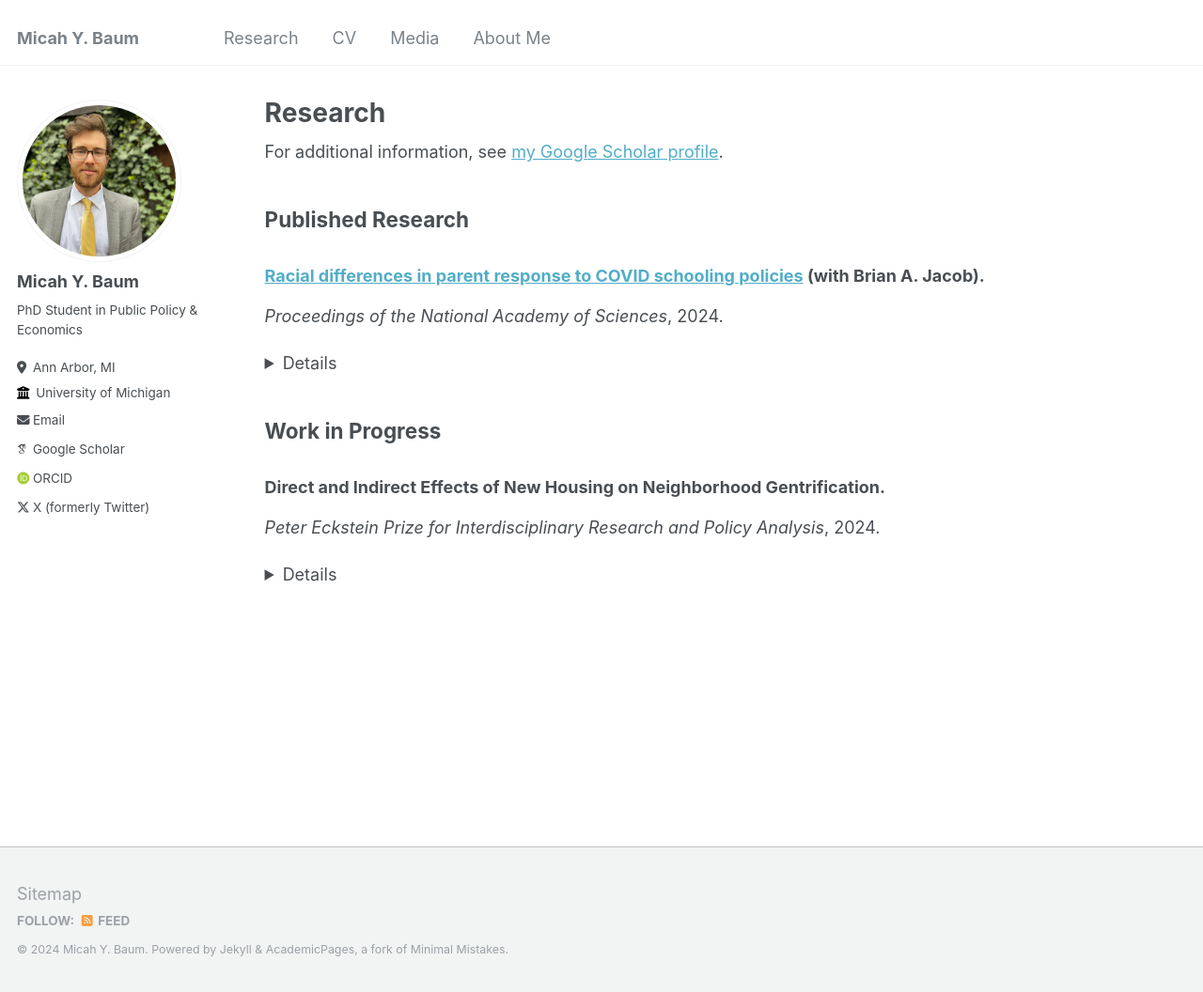
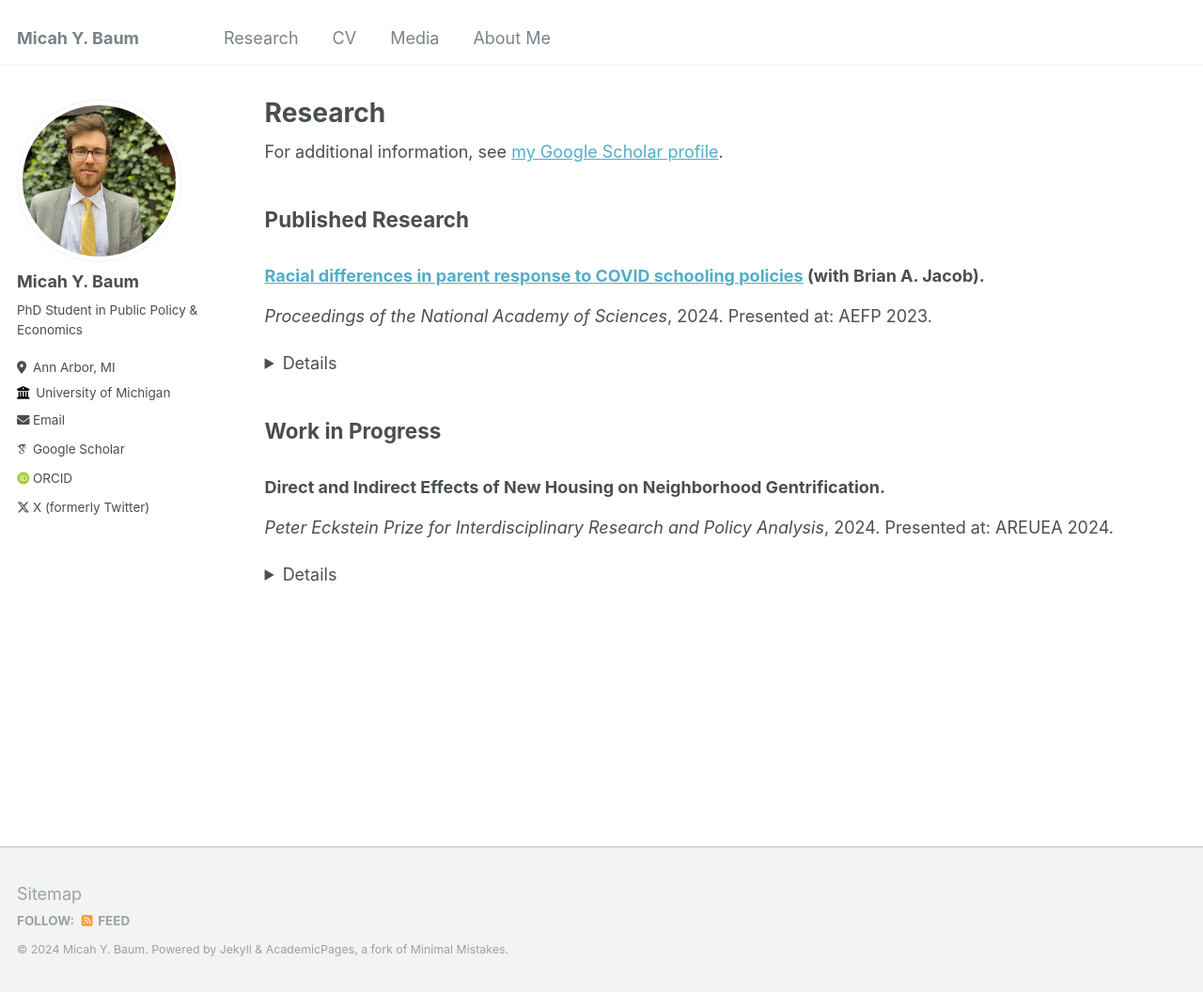
Before and after one commit to micah-baum/micah-baum.github.io, a Jekyll site: the page built from _pages/research.md, in a window 1280 px wide and 1056 px high. Shown: the whole window at 94% size. Built offline with Jekyll 4.4.1, drawn with Linux system fonts in a browser that asks for light colours; some web fonts are replaced.

Commit message:
Update research.md

```diff
--- a/_pages/research.md
+++ b/_pages/research.md
@@ -13,7 +13,8 @@ author_profile: true
 
 ## Published Research
 ### **[Racial differences in parent response to COVID schooling policies](https://micah-baum.github.io/files/baum-jacob-pnas-2024.pdf)** (with Brian A. Jacob).
-_Proceedings of the National Academy of Sciences_, 2024. <details> <summary>Abstract</summary>
+_Proceedings of the National Academy of Sciences_, 2024.
+Presented at: AEFP 2023. <details> <summary>Abstract</summary>
 This paper examines whether school COVID-19 policies influenced enrollment differently by student age and race/ethnicity. Unlike much prior research, we i) analyze enrollments for virtually the entire U.S. public school population for both the 2020–2021 and 2021–2022 school years, ii) compare enrollment trends within districts in order to isolate subgroup heterogeneity from district characteristics, and iii) account for district selection into preferred learning modes. Analyzing data on over 9,000 districts that serve more than 90% of public school students in the United States, we find enrollment responses to COVID policies differed notably. We find that White enrollments declined more than Black, Hispanic, and Asian enrollments in districts that started the 2020–2021 school year virtually, but in districts that started in-person the reverse was true: Non-White enrollments declined more than White enrollments. Moreover, Black, Hispanic, and Asian families responded more than White families to higher COVID-19 death rates in the months preceding the start of the 2021 school year. In 2021–2022, enrollment differences by the previous year’s learning mode persisted. Racial/ethnic differences did not vary by whether the district required masking in classrooms. These findings are consistent with the greater risk faced by communities of color during the pandemic and demonstrate an additional source of disparate impact from COVID policies.
 </details>
 
@@ -21,6 +22,7 @@ This paper examines whether school COVID-19 policies influenced enrollment diffe
 
 ## Work in Progress
 ### Direct and Indirect Effects of New Housing on Neighborhood Gentrification.
-_Peter Eckstein Prize for Interdisciplinary Research and Policy Analysis_, 2024. <details> <summary>Abstract</summary>
+_Peter Eckstein Prize for Interdisciplinary Research and Policy Analysis_, 2024.
+Presented at: AREUEA 2024. <details> <summary>Abstract</summary>
 Many US cities have recently loosened restrictions on land development to address housing shortages. While this theoretically reduces rents and benefits low-income households, household demand can also change when housing or resident characteristics change, making the equilibrium effects of expansions unclear. In this paper, I show that reforms that expand supply of desirable housing in desirable neighborhoods can have distributional consequences, improving the welfare of a city’s higher-income residents while making some lower-income residents worse-off. I study the effects of Houston’s 1998 minimum lot size reduction, which allowed construction of new, small single-family homes in the city’s downtown. Using new distributional synthetic con- trol methods, I estimate that the reform resulted in higher-income households moving downtown, poor families moving out, and rents increasing throughout Houston. Down- town neighborhood quality improved but low-income households did not benefit, living in similar neighborhoods further from downtown after the reform. These results show the importance of considering heterogeneity in households’ location and housing pref- erences when designing land-use reforms.
 </details>
```
